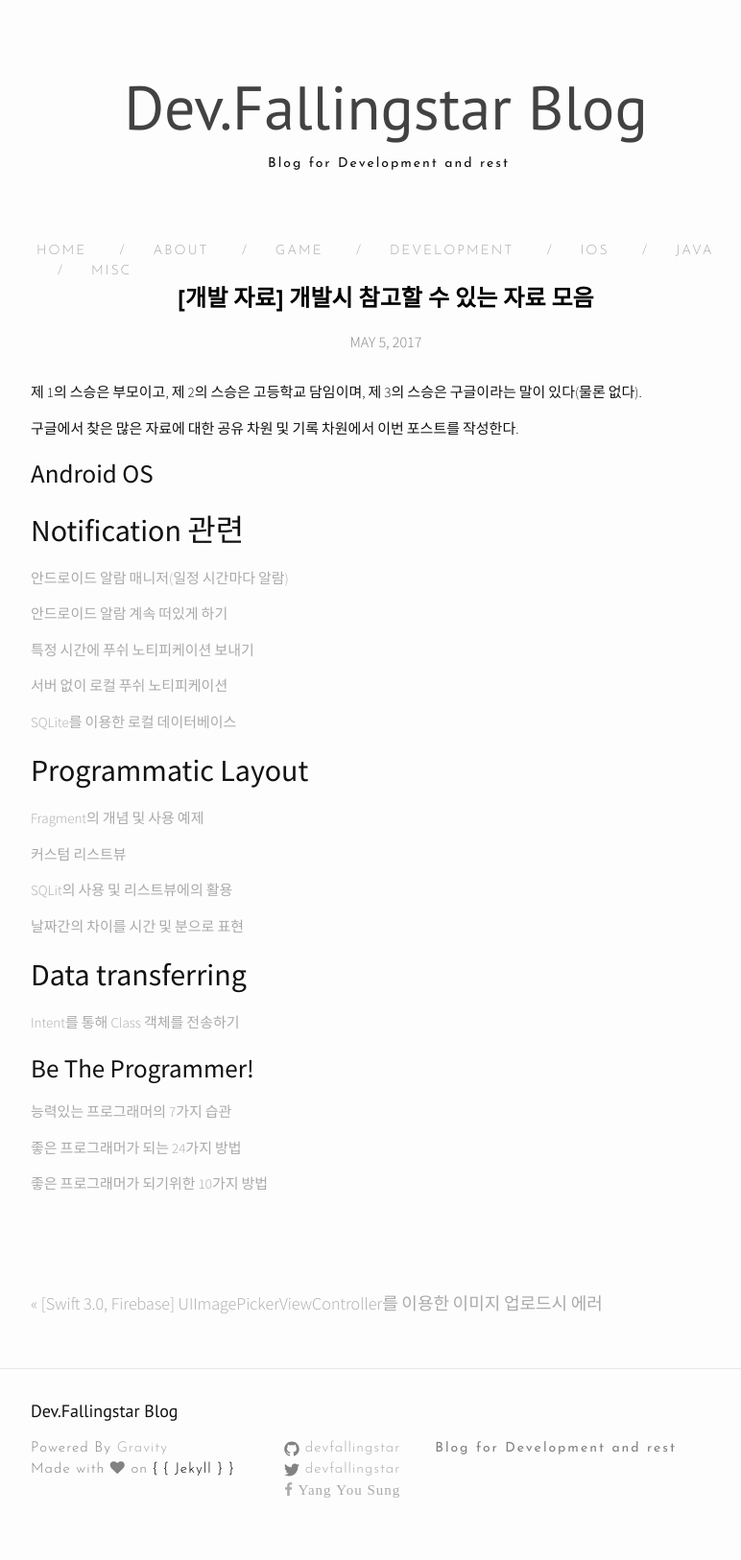
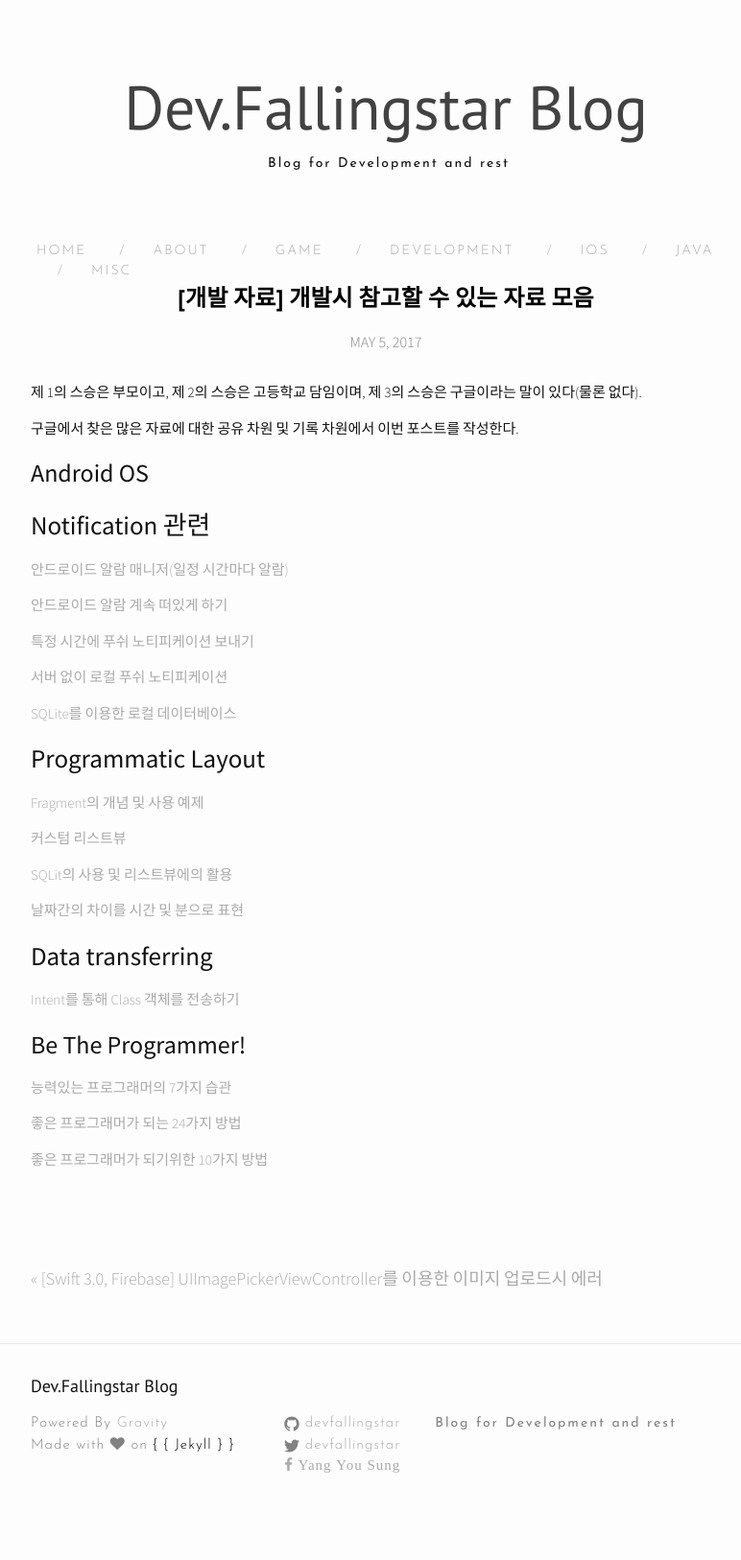
Before and after one commit to devFallingstar/backup-devfallingstar.github.io, a Jekyll site: the page built from _posts/2017-05-05-reference-sites-for-developments.markdown, in a window 1280 px wide. Shown: the whole page at 96% size, without its empty margins (238-1010 px from the left). Built offline with Jekyll 4.4.1, drawn with Linux system fonts in a browser that asks for light colours; nearby versions of some CDN libraries; after the commit the page ends 1601 px from its top, so only the background shows below that.

```diff
--- a/_posts/2017-05-05-reference-sites-for-developments.markdown
+++ b/_posts/2017-05-05-reference-sites-for-developments.markdown
@@ -9,8 +9,8 @@ categories: ["Development", "Language", "Programming"]
 
 구글에서 찾은 많은 자료에 대한 공유 차원 및 기록 차원에서 이번 포스트를 작성한다.
 
-# Android OS
-## Notification 관련
+### Android OS
+# Notification 관련
 [안드로이드 알람 매니저(일정 시간마다 알람)](http://doraeul.tistory.com/73)
 
 [안드로이드 알람 계속 떠있게 하기](http://doraeul.tistory.com/72)
@@ -21,7 +21,7 @@ categories: ["Development", "Language", "Programming"]
 
 [SQLite를 이용한 로컬 데이터베이스](http://hatti.tistory.com/entry/안드로이드-SQLite를-이용한-database-생성)
 
-## Programmatic Layout
+# Programmatic Layout
 
 [Fragment의 개념 및 사용 예제](http://kkangeva.tistory.com/m/48)
 
@@ -31,10 +31,10 @@ categories: ["Development", "Language", "Programming"]
 
 [날짜간의 차이를 시간 및 분으로 표현](http://neoroid.tistory.com/m/entry/Android-날짜간의-차를-시간과-분으로-나타내기)
 
-## Data transferring
+# Data transferring
 [Intent를 통해 Class 객체를 전송하기](https://medium.com/@henen/%EB%B9%A0%EB%A5%B4%EA%B2%8C-%EB%B0%B0%EC%9A%B0%EB%8A%94-%EC%95%88%EB%93%9C%EB%A1%9C%EC%9D%B4%EB%93%9C-intent-4-%EB%82%B4%EA%B0%80-%EB%A7%8C%EB%93%A0-class%EB%A5%BC-%EC%A0%84%EC%86%A1-serializable-%EC%9D%B4%EC%9A%A9-5fddf7e3c730)
 
-# Be The Programmer!
+### Be The Programmer!
 [능력있는 프로그래머의 7가지 습관](http://www.itworld.co.kr/news/95035)
 
 [좋은 프로그래머가 되는 24가지 방법](http://www.cnet.co.kr/view/9411)
```
